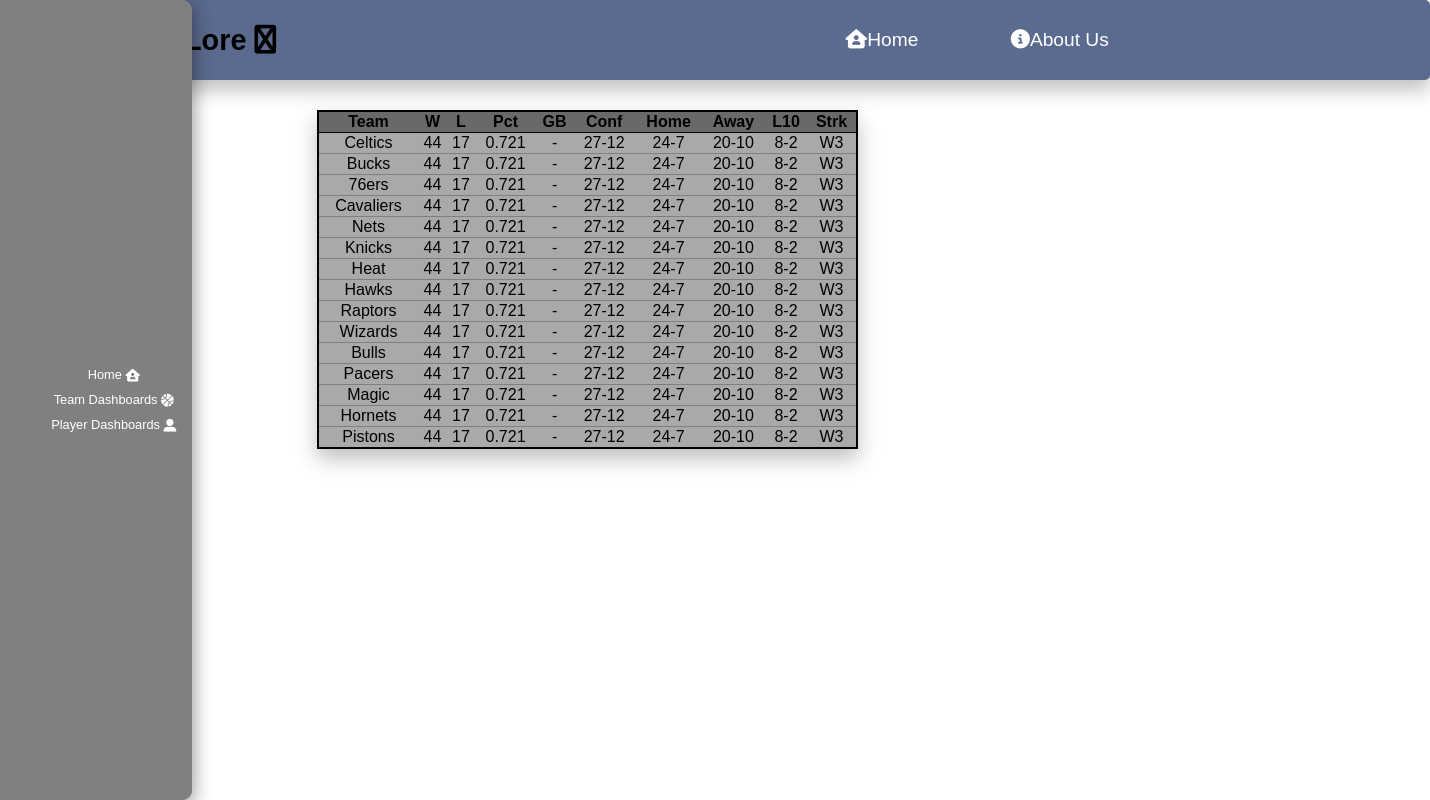
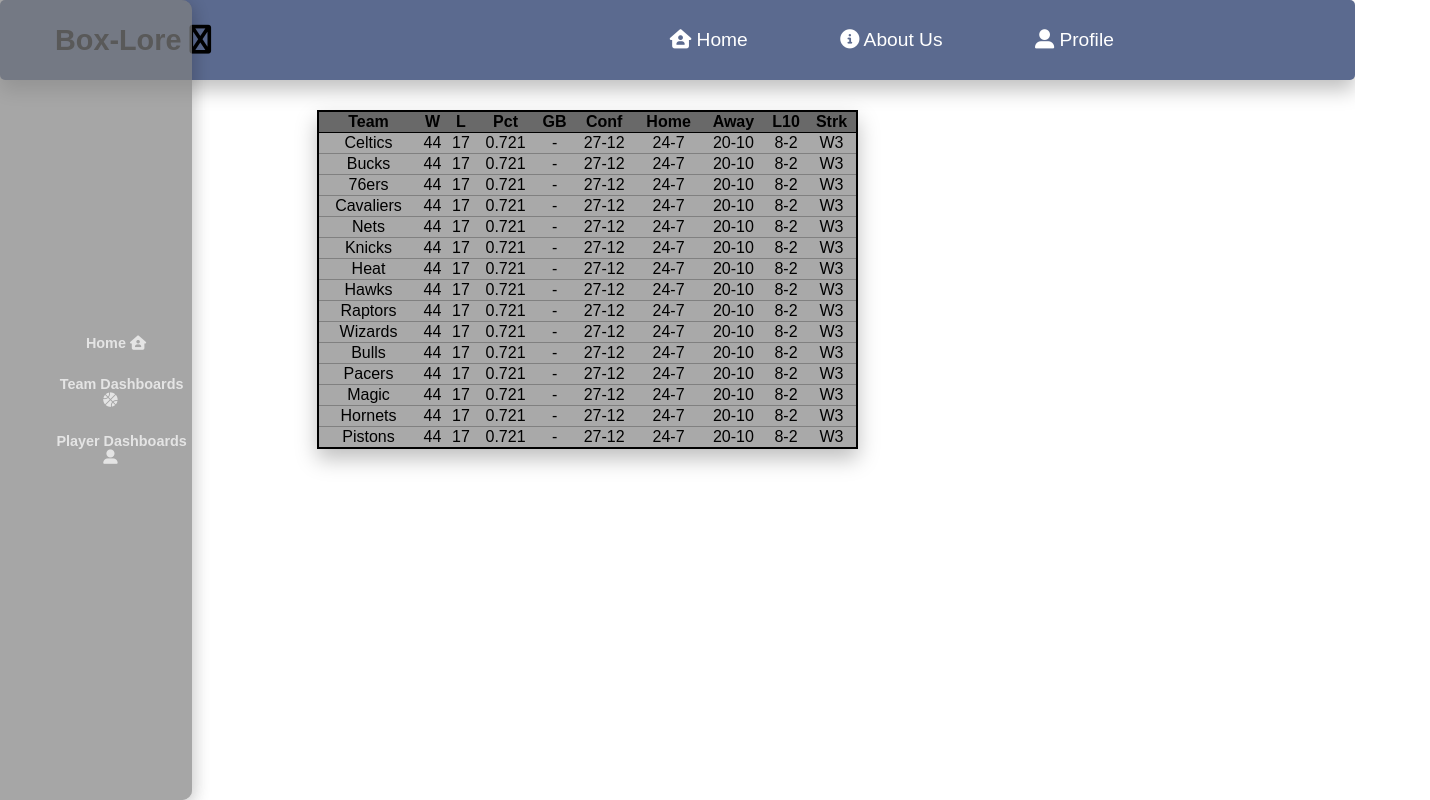
Before and after one commit to dyldrumm/box-lore, a React (Create React App) app in the folder client/react-app/: page / in a window 1280 px wide. Shown: the whole page, 1430 px wide, since content can reach past the window. Built offline with nearby package versions, Linux system fonts and the light colour scheme.

Commit message:
Sidebar, padding changes
Made sidebar transparent when extended.  Changed padding on Navbar to center it within the extended sidebar.

```diff
--- a/client/react-app/src/Components/Navbar/MenuData.js
+++ b/client/react-app/src/Components/Navbar/MenuData.js
@@ -1,14 +1,20 @@
 export const MenuData = [
     {
-        title: "Home",
+        title: " Home",
         url: "#",
         cName:"nav-links",
         icon:"fa-solid fa-house-user "
     },
     {
-        title: "About Us",
+        title: " About Us",
         url: "#",
         cName:"nav-links",
         icon:"fa-solid fa-circle-info "
-    }
+    },
+    {
+        title: " Profile",
+        url: "#",
+        cName:"nav-links",
+        icon:"fa-solid fa-user-alt  "
+    },
 ]
--- a/client/react-app/src/Components/Navbar/NavBar.css
+++ b/client/react-app/src/Components/Navbar/NavBar.css
@@ -1,17 +1,16 @@
 .NavbarItems{
-
     display: flex;
     justify-content: space-between;
     align-items: center;
     font-size: 1.2rem;
-    padding: 0 30px;
+    padding: 0 20px;
     background-color: #5b6a8f;
     box-shadow: 0 10px 20px rgba(0, 0, 0, 0.25);
     width: 100%;
     height: 80px;
     border-radius: 5px;
     top: 40px;
-    padding-left: 120px;
+    padding-left: 55px;
 }
  .nav-menu{
     display: grid;
--- a/client/react-app/src/Components/Sidebar/SidebarStyles.css
+++ b/client/react-app/src/Components/Sidebar/SidebarStyles.css
@@ -19,7 +19,8 @@
     display: flex;
     justify-content: space-between;
     align-items: center;
-    font-size: 0.8rem;
+    font-size: 0.9rem;
+    font-weight: bold;
     background-color:grey;
     box-shadow: 0 5px 20px rgba(0,0,0,0.25);
     width: 15%;
@@ -29,12 +30,13 @@
     position:fixed;
     top: 0%;
     left: 0%;
-    transition: all 0.2s ease-in-out;
+    transition: all 0.23s ease-in-out;
+    opacity: 0.70;
 }
 
 .SidebarItems{
     display: inline-grid;
-    grid-gap:10px;
+    grid-gap:25px;
     list-style: none;
     align-items:center;
     text-align: center;
```
